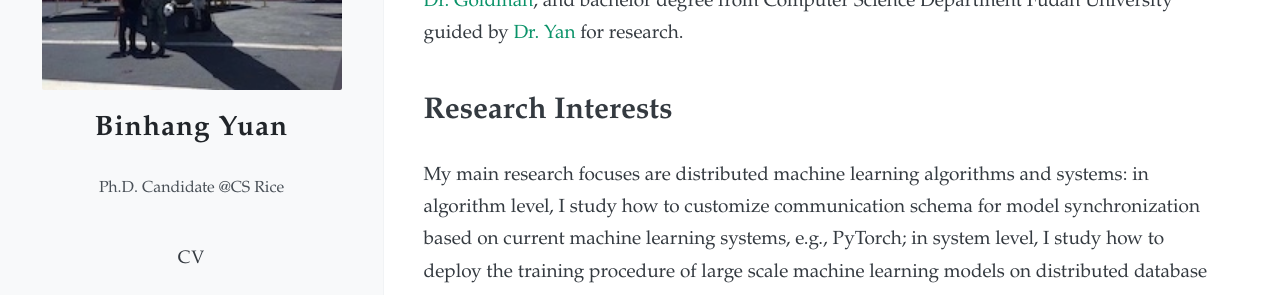
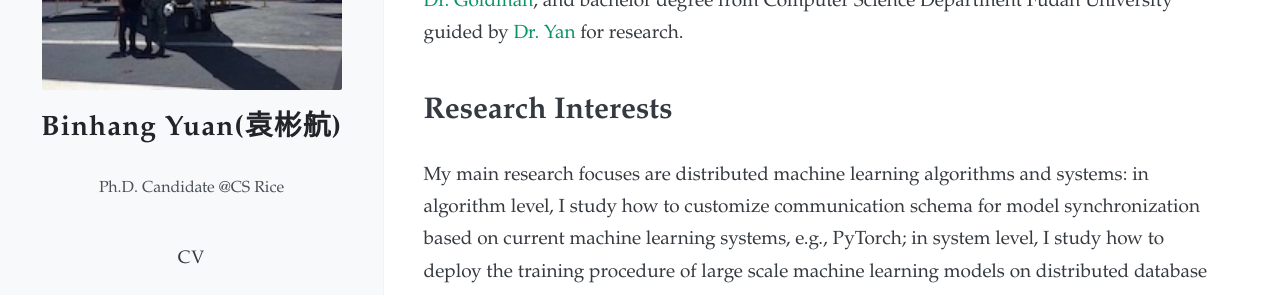
Before and after one commit to BinhangYuan/site, a Jekyll site: the page built from index.md, in a window 1280 px wide. Shown: the part 290-585 px from the top of the page. Built offline with Jekyll 4.4.1, drawn with Linux system fonts in a browser that asks for light colours; nearby versions of some CDN libraries.

Commit message:
Update _config.yml

```diff
--- a/_config.yml
+++ b/_config.yml
@@ -1,5 +1,5 @@
 
-name: Binhang Yuan
+name: Binhang Yuan(袁彬航)
 description: Ph.D. Candidate @CS Rice
 avatar: images/photo.jpeg
 favicon: images/photo.jpeg
```
